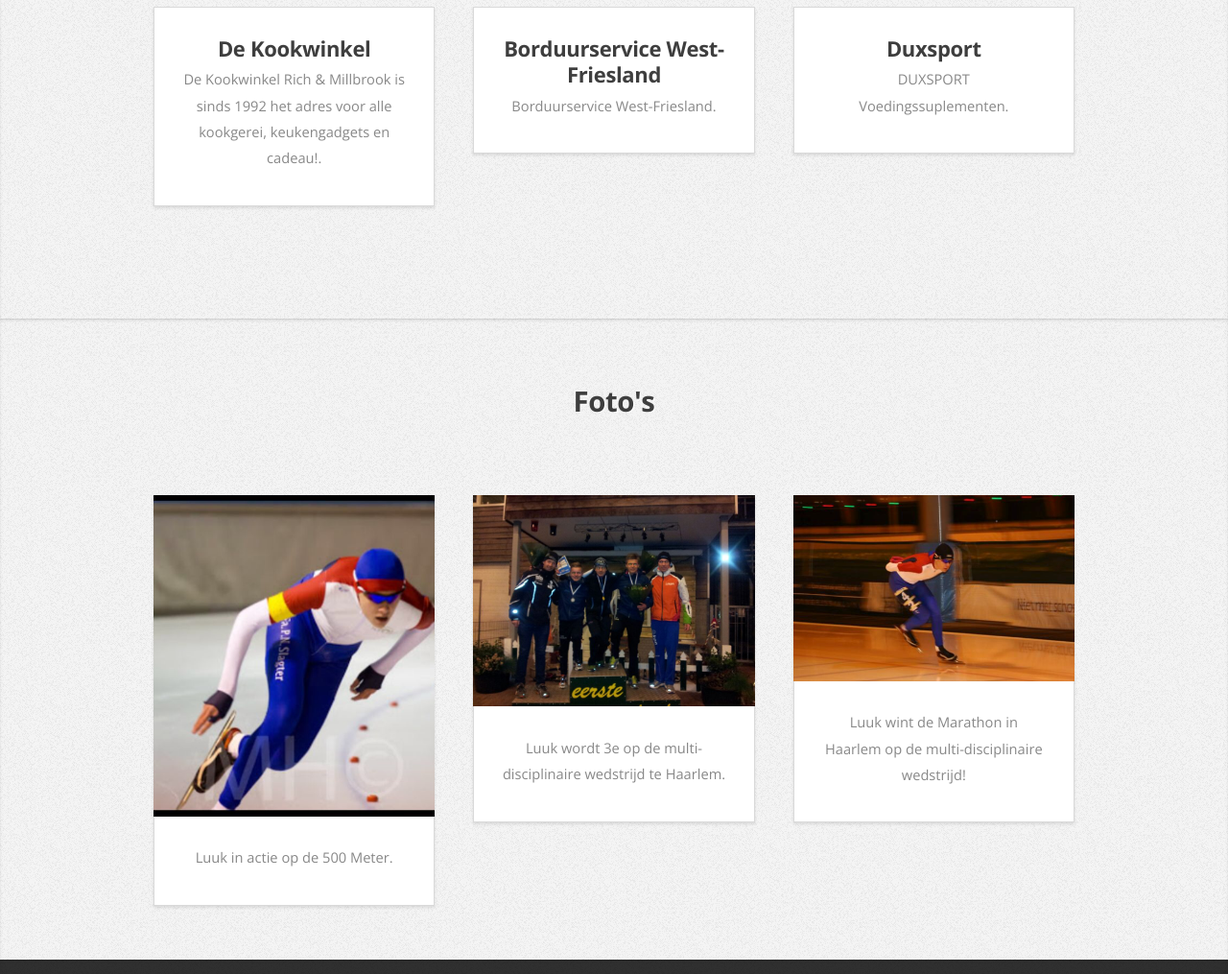
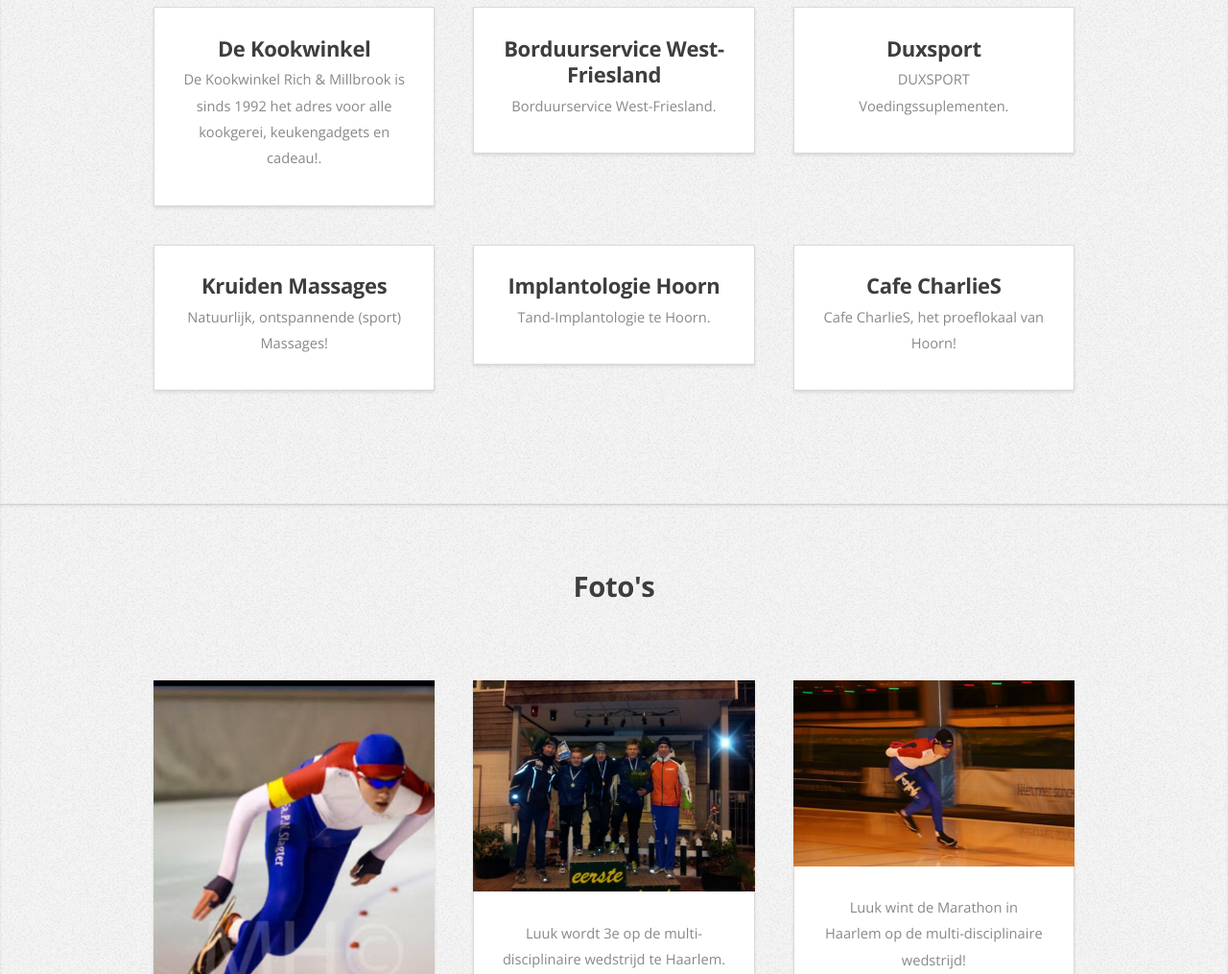
Before and after one commit to Ruub020/LuukSite, a plain HTML site: page index.html in a window 1280 px wide. Shown: the part 2560-3575 px from the top of the page at 96% size. Drawn offline with nearby package versions, Linux system fonts and the light colour scheme.

Commit message:
new sponsors and changed Facebook link

```diff
--- a/index.html
+++ b/index.html
@@ -131,6 +131,7 @@
 							<div class="12u">
 							</div>
 						</div>
+
 						<div class="row">
 							<div class="4u">
 								<article class="box box-style2">
@@ -173,6 +174,7 @@
 								</article>
 						</div>
 					</div>
+
 							<div class="row">
 							<div class="4u">
 								<article class="box box-style2">
@@ -191,6 +193,28 @@
 								<article class="box box-style2">
 									<h3><a href="http://www.duxsport.nl" target="_blank">Duxsport</a></h3>
 									<p>DUXSPORT Voedingssuplementen.</p>
+								</article>
+							</div>
+						</div>
+
+						<div class="row">
+						<div class="4u">
+								<article class="box box-style2">
+
+									<h3><a href="http://www.kruidenmassages.nl" target="_blank">Kruiden Massages</a></h3>
+									<p>Natuurlijk, ontspannende (sport) Massages!</p>
+								</article>
+							</div>
+							<div class="4u">
+								<article class="box box-style2">
+									<h3><a href="http://www.implantologiehoorn.nl" target="_blank">Implantologie Hoorn</a></h3>
+									<p>Tand-Implantologie te Hoorn.</p>
+								</article>
+							</div>
+							<div class="4u">
+								<article class="box box-style2">
+									<h3><a href="http://charlies.nl" target="_blank">Cafe CharlieS</a></h3>
+									<p>Cafe CharlieS, het proeflokaal van Hoorn!</p>
 								</article>
 							</div>
 						</div>
@@ -261,7 +285,7 @@
 								<hr />
 								<h3>Vind Me Op...</h3>
 								<ul class="social">
-									<li class="facebook"><a href="https://www.facebook.com/luuk.schouten.35?fref=ts" class="fa fa-facebook"><span>Facebook</span></a></li>
+									<li class="facebook"><a href="https://www.facebook.com/luuk.schouten.56?fref=ts" class="fa fa-facebook"><span>Facebook</span></a></li>
 								</ul>
 							</div>
 						</div>
```
